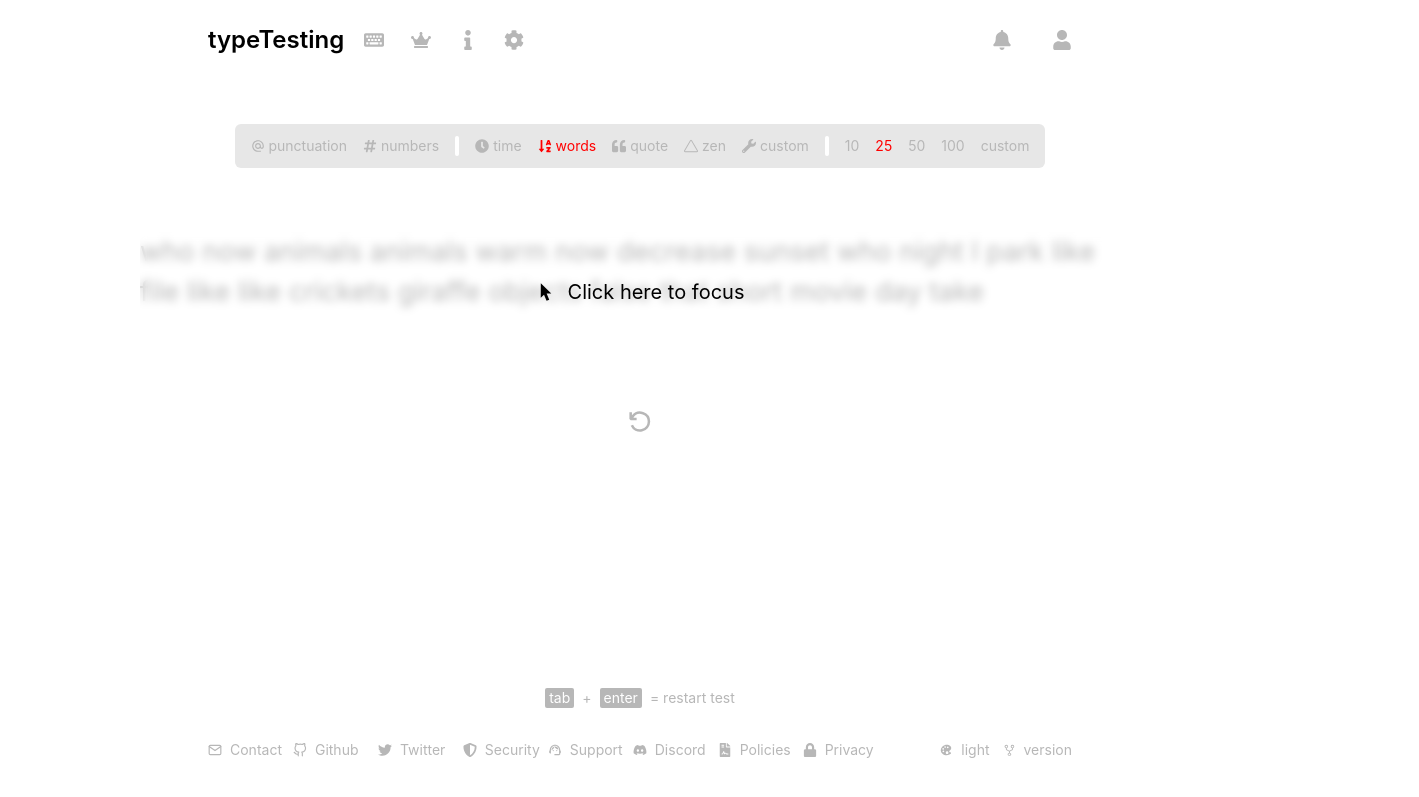
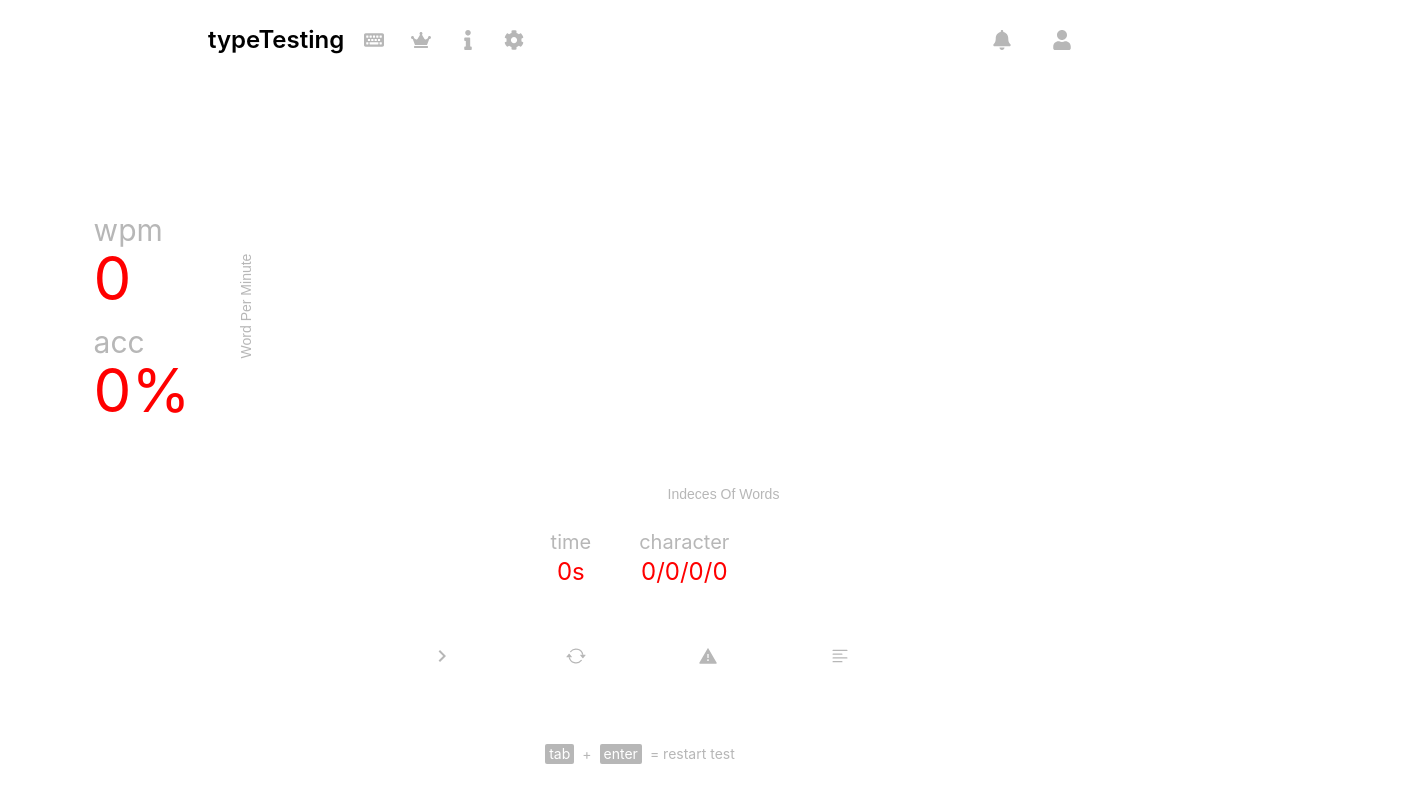
Before and after one commit to hamza2001-max/test-typing-mern, a React (Create React App) app in the folder client/: page / in a window 1280 px wide. Shown: the top 797 px of the page, 1419 px wide, since content can reach past the window. Built offline with nearby package versions, Linux system fonts and the light colour scheme.

Commit message:
solved the timer and input during blur problem

```diff
--- a/client/src/Pages/Home.tsx
+++ b/client/src/Pages/Home.tsx
@@ -1,33 +1,23 @@
 import { Footer } from "../components/include/Footer";
 import { Navigation } from "../components/include/Navigation";
 import { ModeHandler } from "../components/typing/ModeHandler";
-import { WordsLimiterPrompt } from "../components/settings/WordsLimiterPrompt";
 import { useDispatch, useSelector } from "react-redux";
 import { RootState } from "../redux/store";
 import { testSettingsVisibilitySlice } from "../redux/testSettingsVisibilitySlice";
-import { promptVisibilitySlice } from "../redux/promptVisibilitySlice";
 import { themeVisibilitySlice } from "../redux/themeVisibilitySlice";
 
 export const Home = () => {
   const themeVDispatch = useDispatch();
   const testSettingsVDispatch = useDispatch();
-  const customPromptVDispatch = useDispatch();
 
   const { inVisibleTheme } = themeVisibilitySlice.actions;
   const { inVisibleTS } = testSettingsVisibilitySlice.actions;
-  const { inVisibleCustom } = promptVisibilitySlice.actions;
 
   const testSettingsVSelector = useSelector(
     (state: RootState) => state.isTestSettingsVisible.isTestSettingsVisible
   );
-  const customPromptVSelector = useSelector(
-    (state: RootState) => state.isPromptVisible.isPromptVisible
-  );
   const themeVSelector = useSelector(
     (state: RootState) => state.isThemeVisible.isThemeVisible
-  );
-  const isPromptVisibleSelector = useSelector(
-    (state: RootState) => state.isPromptVisible.isPromptVisible
   );
   const isTestFinishedSelector = useSelector(
     (state: RootState) => state.isTestFinished.isTestFinished
@@ -39,10 +29,9 @@
       onClick={() => {
         themeVSelector && themeVDispatch(inVisibleTheme());
         testSettingsVSelector && testSettingsVDispatch(inVisibleTS());
-        customPromptVSelector && customPromptVDispatch(inVisibleCustom());
       }}
     >
-      {(themeVSelector || testSettingsVSelector || isPromptVisibleSelector) && (
+      {(themeVSelector || testSettingsVSelector) && (
         <div className="z-20 fixed w-full h-full bg-custom-fadedBlack"></div>
       )}
       <div className="space-y-11">
@@ -50,7 +39,6 @@
         <ModeHandler />
       </div>
       <Footer />
-      {isPromptVisibleSelector === true && <WordsLimiterPrompt />}
     </main>
   );
 };
--- a/client/src/components/settings/TestSettingsMd.tsx
+++ b/client/src/components/settings/TestSettingsMd.tsx
@@ -6,12 +6,8 @@
 } from "../../data/testSettingsData";
 import { RootState } from "../../redux/store";
 import { testModifierSlice } from "../../redux/testModifierSlice";
-import { testSettingsVisibilitySlice } from "../../redux/testSettingsVisibilitySlice";
-import { promptVisibilitySlice } from "../../redux/promptVisibilitySlice";
 
 export const TestSettingsMd = () => {
-  const { visibleCustom } = promptVisibilitySlice.actions;
-  const { inVisibleTS } = testSettingsVisibilitySlice.actions;
   const { dual, numbers, punctuation } = testModifierSlice.actions;
 
   const testModeSelector = useSelector(
@@ -27,9 +23,6 @@
   const testModeDispatch = useDispatch();
   const testModifierDispatch = useDispatch();
   const testLimiterDispatch = useDispatch();
-  const testSettingsVDispatch = useDispatch();
-  const customPromptVDispatch = useDispatch();
-
   return (
     <div className="hidden xs:flex xs:flex-col xs:items-center md:flex-row rounded-md bg-custom-fadedFill text-custom-primary cursor-pointer text-sm py-1 px-4">
       {(testModeSelector === "time" ||
@@ -107,11 +100,7 @@
                 btn.limit === testLimiterSelector && "text-custom-tertiary"
               } py-2 rounded-md hover:text-custom-secondary transition ease-in-out delay-75`}
               onClick={() => {
-                btn.limit !== "custom" && testLimiterDispatch(btn.action);
-                if (btn.limit === "custom") {
-                  customPromptVDispatch(visibleCustom());
-                  testSettingsVDispatch(inVisibleTS());
-                }
+                testLimiterDispatch(btn.action);
               }}
             >
               {btn.limit}
--- a/client/src/components/settings/TestSettingsSm.tsx
+++ b/client/src/components/settings/TestSettingsSm.tsx
@@ -5,19 +5,13 @@
 } from "../../data/testSettingsData";
 import { useDispatch, useSelector } from "react-redux";
 import { testModifierSlice } from "../../redux/testModifierSlice";
-import { promptVisibilitySlice } from "../../redux/promptVisibilitySlice";
-import { testSettingsVisibilitySlice } from "../../redux/testSettingsVisibilitySlice";
 import { RootState } from "../../redux/store";
 
 export const TestSettingsSm = () => {
   const testModeDispatch = useDispatch();
   const testModifierDispatch = useDispatch();
   const testLimiterDispatch = useDispatch();
-  const testSettingsVDispatch = useDispatch();
-  const customPromptVDispatch = useDispatch();
 
-  const { visibleCustom } = promptVisibilitySlice.actions;
-  const { inVisibleTS } = testSettingsVisibilitySlice.actions;
   const { dual, numbers, punctuation } = testModifierSlice.actions;
 
   const testModeSelector = useSelector(
@@ -117,12 +111,7 @@
                     : "text-custom-secondary bg-custom-fadedFill"
                 } py-2 rounded-md hover:bg-custom-secondary hover:text-custom-primary transition ease-in-out delay-75`}
                 onClick={() => {
-                  option.limit !== "custom" &&
-                    testLimiterDispatch(option.action);
-                  if (option.limit === "custom") {
-                    customPromptVDispatch(visibleCustom());
-                    testSettingsVDispatch(inVisibleTS());
-                  }
+                  testLimiterDispatch(option.action);
                 }}
               >
                 {option.limit}
--- a/client/src/components/settings/WordsLimiterPrompt.tsx
+++ /dev/null
@@ -1,70 +0,0 @@
-import { useRef, useState } from "react";
-import { useDispatch } from "react-redux";
-import { promptVisibilitySlice } from "../../redux/promptVisibilitySlice";
-import { testLimiterSlice } from "../../redux/testLimiterSlice";
-import { limiterPromptSlice } from "../../redux/limiterPromptSlice";
-
-export const WordsLimiterPrompt = () => {
-  const [inputValue, setInputValue] = useState(0);
-  const [typeWarning, setTypeWarning] = useState(false);
-  const [rangeWarning, setRangeWarning] = useState(false);
-  const btnRef = useRef<HTMLButtonElement | null>(null);
-
-  const limiterPromptDispatch = useDispatch();
-  const customPromptVDispatch = useDispatch();
-  const testLimiterDispatch = useDispatch();
-
-  const { testLimiterReducer } = testLimiterSlice.actions;
-  const { setLimiterPrompt } = limiterPromptSlice.actions;
-  const { inVisibleCustom } = promptVisibilitySlice.actions;
-
-  const validateInput = (value: number) => {
-    return !isNaN(value) && value.toString().trim() !== "";
-  };
-
-  const handleKeyDown =(e: React.KeyboardEvent<HTMLInputElement>) => {
-    if (e.key === "Enter") {
-      btnRef.current?.click();
-    }
-  };
-
-  return (
-    <div
-      className="w-98 z-30 space-y-4 p-8 rounded-xl text-custom-primary bg-custom-fill fixed top-1/2 left-1/2 transform -translate-x-1/2 -translate-y-1/2"
-      onClick={(e) => e.stopPropagation()}
-    >
-      <h1 className="text-xl">Word Amount</h1>
-      <input
-        type="text"
-        className="bg-custom-fadedFill text-custom-secondary text-lg w-full p-2 rounded-lg focus:outline-none"
-        onChange={(e) => {
-          setInputValue(parseInt(e.target.value));
-        }}
-        onKeyDown={handleKeyDown}
-      />
-      {rangeWarning && <p>Value must be larger than 0.</p>}
-      {typeWarning && <p>Value must be a number.</p>}
-      <button
-        className="w-full rounded-lg py-2 bg-custom-fadedFill text-custom-secondary"
-        ref={btnRef}
-        onClick={() => {
-          setRangeWarning(false);
-          setTypeWarning(false);
-          if (inputValue <= 0) {
-            setRangeWarning(true);
-          } else {
-            if (validateInput(inputValue)) {
-              testLimiterDispatch(testLimiterReducer("custom"));
-              limiterPromptDispatch(setLimiterPrompt(inputValue));
-              customPromptVDispatch(inVisibleCustom());
-            } else {
-              setTypeWarning(true);
-            }
-          }
-        }}
-      >
-        Enter
-      </button>
-    </div>
-  );
-};
--- a/client/src/components/typing/MainFrame.tsx
+++ b/client/src/components/typing/MainFrame.tsx
@@ -23,8 +23,7 @@
   const [startTime, setStartTime] = useState(0);
   const [elapsedTimeArray, setElapsedTimeArray] = useState<number[]>([]);
   const [timeArray, setTimeArray] = useState<number[]>([]);
-  const [resetTimer, setResetTimer] = useState(false);
-  const { countdown } = useTimer();
+  const { countDown, startCountDown, resetCountDown } = useTimer();
 
   const inputRef = useRef<HTMLInputElement>(null);
   const btnRef = useRef<HTMLButtonElement | null>(null);
@@ -55,6 +54,14 @@
   const testModeSelector = useSelector(
     (state: RootState) => state.testMode.testMode
   );
+
+  useEffect(() => {
+    if (testModeSelector === "time") {
+      if (inputValue) {
+        startCountDown();
+      }
+    }
+  }, [inputValue, startCountDown, testModeSelector]);
 
   useEffect(() => {
     if (inputRef.current) {
@@ -99,19 +106,20 @@
   });
 
   useEffect(() => {
-    if (textWritten.split(" ").length - 1 === testSentence.split(" ").length) {
+    if (textWritten.split(" ").length - 1 === testSentence.split(" ").length || countDown === 0){
       if (inputRef.current) {
         inputRef.current.disabled = true;
         isTestFinishedDispatch(testIsFinished());
       }
     }
   }, [
+    countDown,
+    startTime,
     inputValue,
     textWritten,
     testSentence,
-    startTime,
+    testIsFinished,
     isTestFinishedDispatch,
-    testIsFinished,
   ]);
 
   const generateTestSentence = useCallback(() => {
@@ -210,8 +218,7 @@
     testOpacityDispatch(opacity());
     setTimeArray([]);
     setElapsedTimeArray([]);
-    // resetTimer();
-    setResetTimer(true);
+    resetCountDown();
     if (inputRef.current) {
       inputRef.current.value = "";
       inputRef.current.disabled = false;
@@ -221,12 +228,10 @@
     active,
     opacity,
     testIsNotFinished,
+    resetCountDown,
+    testOpacityDispatch,
     inputStatusDispatch,
     isTestFinishedDispatch,
-    testOpacityDispatch,
-    setResetTimer,
-
-    // resetTimer,
   ]);
 
   const handleRefresh = useCallback(() => {
@@ -270,6 +275,10 @@
     [inputValue, textWritten, startTime, timeArray]
   );
 
+  useEffect(() => {
+    !isInputActiveSelector && inputRef.current?.blur();
+  }, [isInputActiveSelector]);
+
   const handleFocusClick = () => {
     inputRef.current?.focus();
     inputStatusDispatch(active());
@@ -281,11 +290,10 @@
       <div className="relative text-custom-primary flex items-center flex-col mt-5">
         <div>
           <TypingInfo
+            countDown={countDown}
             inputValue={inputValue}
             textWritten={textWritten}
             testSentence={testSentence}
-            resetTimer={resetTimer}
-            setResetTimer={setResetTimer}
           />
           <div
             className="relative flex justify-center"
--- a/client/src/data/testSettingsData.ts
+++ b/client/src/data/testSettingsData.ts
@@ -70,10 +70,6 @@
       limit: 120,
       action: testLimiterReducer(120),
     },
-    {
-      limit: "custom",
-      action: testLimiterReducer("custom"),
-    },
   ],
   words: [
     {
@@ -91,10 +87,6 @@
     {
       limit: 100,
       action: testLimiterReducer(100),
-    },
-    {
-      limit: "custom",
-      action: testLimiterReducer("custom"),
     },
   ],
   quote: [
--- a/client/src/hooks/useTimer.tsx
+++ b/client/src/hooks/useTimer.tsx
@@ -5,14 +5,14 @@
 type timeStatusType = "idle" | "running" | "finished";
 
 interface useTimerInterface {
-  countdown: number;
-  startTimer: () => void;
+  countDown: number;
+  startCountDown: () => void;
   resetCountDown: () => void;
 }
 
 export const useTimer = (): useTimerInterface => {
   const [status, setStatus] = useState<timeStatusType>("idle");
-  const [countdown, setCountdown] = useState(0);
+  const [countDown, setCountDown] = useState(0);
 
   const testLimiterSelector = useSelector(
     (state: RootState) => state.testLimiter.testLimiter
@@ -23,40 +23,40 @@
 
   useEffect(() => {
     if (typeof testLimiterSelector === "number") {
-      setCountdown(testLimiterSelector);
+      setCountDown(testLimiterSelector);
     }
   }, [testLimiterSelector]);
 
-  const startTimer = () => {
+  const startCountDown = () => {
     setStatus("running");
   };
 
   const resetCountDown= useCallback(() => {
     if (typeof testLimiterSelector === "number") {
-      setCountdown(testLimiterSelector);
+      setCountDown(testLimiterSelector);
       setStatus("idle");
     }
   }, [testLimiterSelector]);
 
   useEffect(() => {
     let timerId: NodeJS.Timeout;
-    if (status === "running" && countdown > 0) {
+    if (status === "running" && countDown > 0) {
       timerId = setInterval(() => {
-        setCountdown((prev) => prev - 1);
+        setCountDown((prev) => prev - 1);
       }, 1000);
-    } else if (countdown === 0) {
+    } else if (countDown === 0) {
       setStatus("finished");
     }
     return () => clearInterval(timerId);
-  }, [countdown, status]);
+  }, [countDown, status]);
 
   useEffect(() => {
     resetCountDown();
   }, [testModeSelector, resetCountDown]);
 
   return {
-    countdown,
+    countDown,
     resetCountDown,
-    startTimer,
+    startCountDown,
   };
 };
--- a/client/src/redux/promptVisibilitySlice.ts
+++ /dev/null
@@ -1,17 +0,0 @@
-import { createSlice } from "@reduxjs/toolkit";
-
-const initialState = {
-  isPromptVisible: false,
-};
-export const promptVisibilitySlice = createSlice({
-  name: "isPromptVisible",
-  initialState,
-  reducers: {
-    visibleCustom: (state) => {
-      state.isPromptVisible = true;
-    },
-    inVisibleCustom: (state) => {
-      state.isPromptVisible = false;
-    },
-  },
-});
--- a/client/src/redux/store.ts
+++ b/client/src/redux/store.ts
@@ -1,4 +1,3 @@
-import { promptVisibilitySlice } from "./promptVisibilitySlice";
 import { testSettingsVisibilitySlice } from "./testSettingsVisibilitySlice";
 import { themeVisibilitySlice } from "./themeVisibilitySlice";
 import { combineReducers, configureStore } from "@reduxjs/toolkit";
@@ -16,7 +15,6 @@
   testMode: testModeSlice.reducer,
   testModifier: testModifierSlice.reducer,
   testLimiter: testLimiterSlice.reducer,
-  isPromptVisible: promptVisibilitySlice.reducer,
   isTestSettingsVisible: testSettingsVisibilitySlice.reducer,
   isThemeVisible: themeVisibilitySlice.reducer,
   promptValue: limiterPromptSlice.reducer,
--- a/client/src/typescript/types.ts
+++ b/client/src/typescript/types.ts
@@ -92,9 +92,8 @@
 }
 
 export interface TypingInfoInterface {
+  countDown: number;
   inputValue: string;
   textWritten: string;
   testSentence: string;
-  resetTimer: boolean;
-  setResetTimer: React.Dispatch<React.SetStateAction<boolean>>;
 }
```
Also changed, not shown: client/src/components/typing/TypingInfo.tsx (+2 -16 lines).
